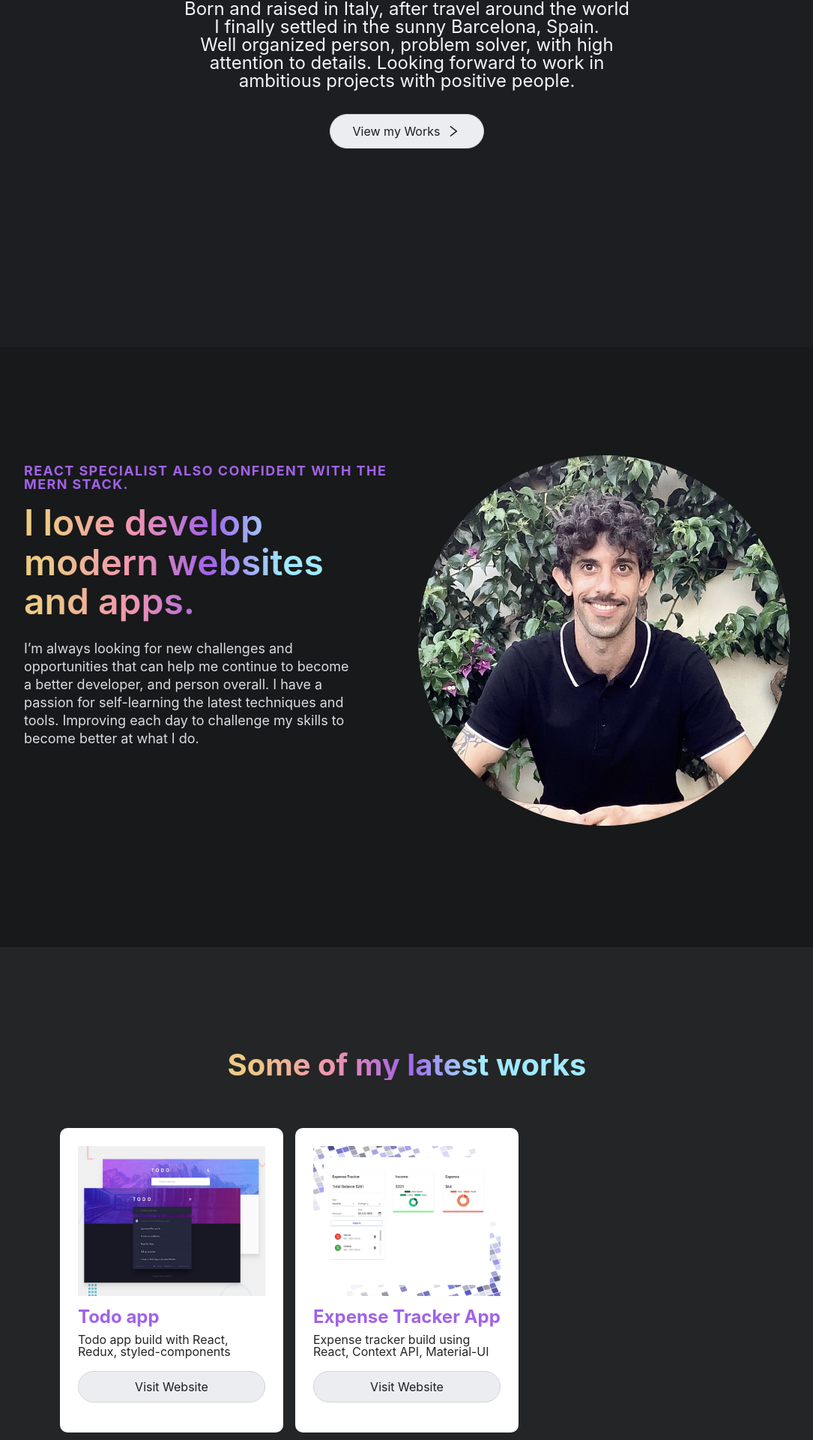
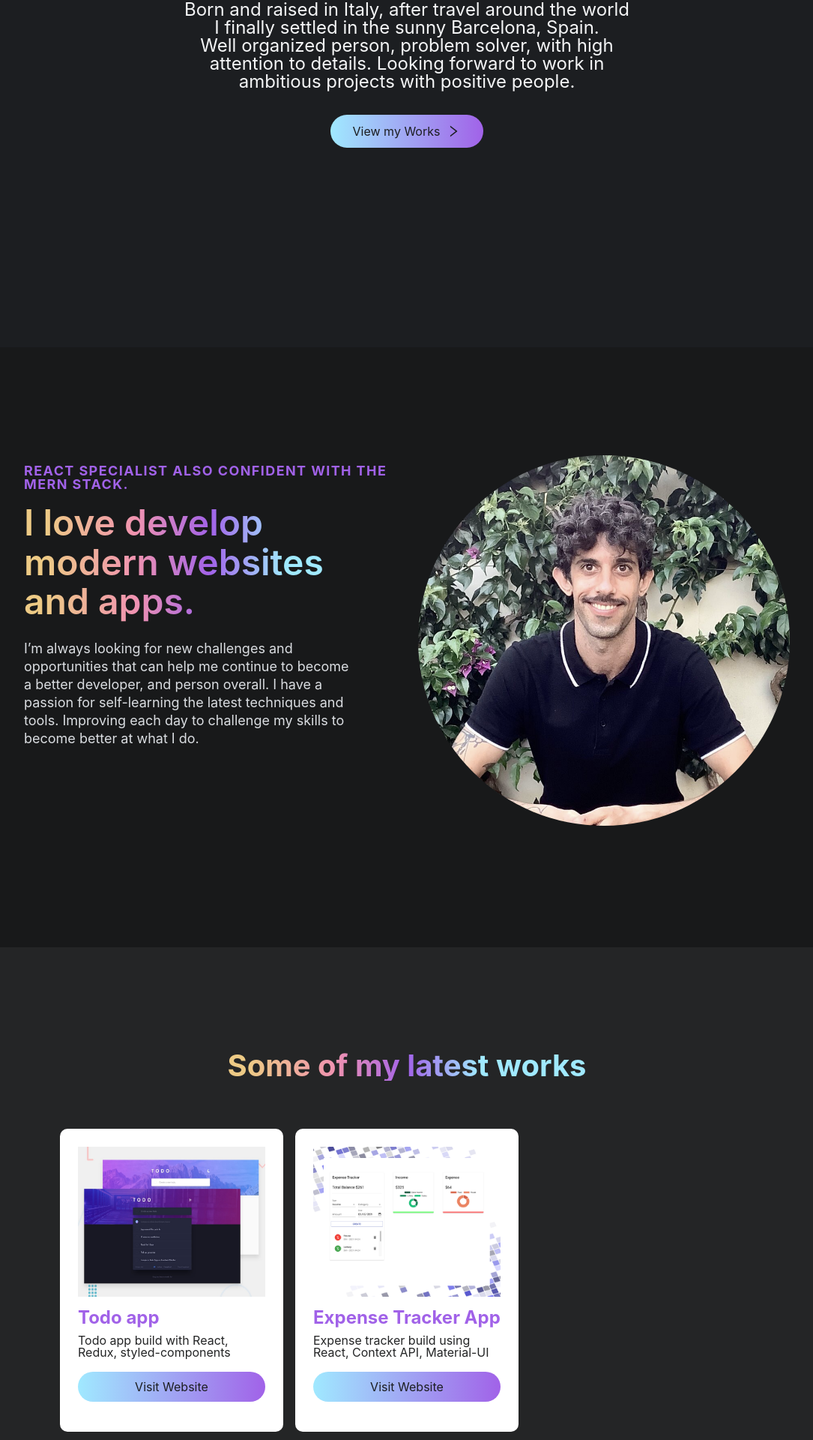
Before and after one commit to fbrzrvn/fabrizioervini.com, a React (Create React App) app: page / in a window 1280 px wide. Shown: the part 337-2257 px from the top of the page at 75% size, without its empty margins (97-1182 px from the left). Built offline with nearby package versions, Linux system fonts and the light colour scheme.

Commit message:
feat: update colors and btns

```diff
--- a/src/components/BtnLinkRouter/BtnLinkRouter.js
+++ b/src/components/BtnLinkRouter/BtnLinkRouter.js
@@ -1,10 +1,10 @@
 import { Link as LinkRouter } from 'react-router-dom';
 import styled from 'styled-components';
+import { COLOR } from '../../styles/colors';
 
 const BtnLinkRouter = styled(LinkRouter)`
-  color: #1c1e21;
-  background: #ebedf0;
-  border: 1px solid #d4d5d8;
+  color: ${COLOR.btnPrimaryColor};
+  background-image: ${COLOR.btnPrimary};
   border-radius: 50px;
   font-size: 16px;
   white-space: nowrap;
@@ -17,8 +17,8 @@ const BtnLinkRouter = styled(LinkRouter)`
   cursor: pointer;
   transition: all 200ms ease-in-out;
   &:hover {
+    background-image: ${COLOR.btnPrimaryHover};
     transition: all 200ms ease-in-out;
-    background: #e3e6e8;
   }
 `;
 
--- a/src/components/Form/styles.js
+++ b/src/components/Form/styles.js
@@ -107,18 +107,19 @@ export const FormTextarea = styled.textarea`
 
 export const FormBtn = styled.button`
   border-radius: 50px;
-  border: 1px solid #d4d5d8;
-  background: #ebedf0;
-  color: #1c1e21;
+  background: ${COLOR.btnSecondary};
+  color: ${COLOR.btnSecondaryColor};
+  text-shadow: 0 -1px 0 rgba(0, 0, 0, 0.25);
   padding: 12px 30px;
   white-space: nowrap;
   font-size: 20px;
+  border: none;
   outline: none;
   cursor: pointer;
   transition: all 300ms ease-in-out;
   &:hover {
+    background: ${COLOR.btnSecondaryHover};
     transition: all 300ms ease-in-out;
-    background: #e3e6e8;
   }
 `;
 export const ErrorMsg = styled.p`
--- a/src/components/Hero/styles.js
+++ b/src/components/Hero/styles.js
@@ -89,9 +89,8 @@ export const HeroBtn = styled.div`
 
 export const Button = styled(LinkScroll)`
   border-radius: 50px;
-  border: 1px solid #d4d5d8;
-  background: #ebedf0;
-  color: #1c1e21;
+  background: ${COLOR.btnPrimary};
+  color: ${COLOR.btnPrimaryColor};
   padding: 12px 30px;
   white-space: nowrap;
   font-size: 1rem;
@@ -102,8 +101,8 @@ export const Button = styled(LinkScroll)`
   cursor: pointer;
   transition: all 300ms ease-in-out;
   &:hover {
+    background: ${COLOR.btnPrimaryHover};
     transition: all 300ms ease-in-out;
-    background: #e3e6e8;
   }
 `;
 
--- a/src/components/Work/styles.js
+++ b/src/components/Work/styles.js
@@ -92,9 +92,8 @@ export const BtnWrap = styled.div`
 `;
 
 export const BtnLink = styled.a`
-  color: #1c1e21;
-  background: #ebedf0;
-  border: 1px solid #d4d5d8;
+  color: ${COLOR.btnPrimaryColor};
+  background: ${COLOR.btnPrimary};
   border-radius: 50px;
   font-size: 16px;
   white-space: nowrap;
@@ -108,7 +107,7 @@ export const BtnLink = styled.a`
   cursor: pointer;
   transition: all 200ms ease-in-out;
   &:hover {
+    background: ${COLOR.btnPrimaryHover};
     transition: all 200ms ease-in-out;
-    background: #e3e6e8;
   }
 `;
--- a/src/styles/colors.js
+++ b/src/styles/colors.js
@@ -1,28 +1,18 @@
 export const COLOR = {
-  // Light Theme
-  lightBackground: '#F5F6F7',
-  lightNavbar: '#FFFFFF',
-  lightNavbarLink: '#764ABC',
-  lightPrimary: '#7431CA',
-  lightText: '#1C1E21',
-  lightTextSecondary: '#606770',
-  lightFooter: '#F8F9FA',
-  // Dark Theme
-  darkBackground: '#18191A',
-  darkNavbar: '#242526',
-  darkNavbarLink: '#BA8FFF',
-  darkPrimary: '#a162e8',
-  darkText: '#F5F6F7',
-  darkTextSecondary: '#DADDE1',
-  darkFooter: '#1C1E21',
-  // Primary
-  primaryDarkest: '#730C9A',
-  primaryDarker: '#6D1CAC',
-  primaryDark: '#7431CA',
-  primary: '#BA8FFF',
-  primaryLight: '#B97CFD',
-  primaryLighter: '#CC8FFC',
-  primaryLightest: '#FCF2FF',
+  linearGradient: `linear-gradient(
+    271deg,
+    #a0e9ff 30%,
+    #a162e8 50%,
+    #f093b0 70%,
+    #edca85 94%
+  )`,
+
+  btnPrimaryColor: '#1c1e21',
+  btnSecondaryColor: '#F5F6F7',
+  btnPrimary: 'linear-gradient(271deg, #a162e8, #a0e9ff)',
+  btnPrimaryHover: 'linear-gradient(271deg, #aa71ea, #a9ebff)',
+  btnSecondary: 'linear-gradient(271deg, #f093b0, #edca85)',
+  btnSecondaryHover: 'linear-gradient(271deg, #f19db7, #eecf91)',
 
   success100: '#c8e6c9',
   success500: '#4caf50',
@@ -33,11 +23,20 @@ export const COLOR = {
   danger700: '#d32f2f',
   danger900: '#b71c1c',
 
-  linearGradient: `linear-gradient(
-    271deg,
-    #a0e9ff 30%,
-    #a162e8 50%,
-    #f093b0 70%,
-    #edca85 94%
-  )`,
+  // Dark Theme
+  darkBackground: '#18191A',
+  darkNavbar: '#242526',
+  darkNavbarLink: '#BA8FFF',
+  darkPrimary: '#a162e8',
+  darkText: '#F5F6F7',
+  darkTextSecondary: '#DADDE1',
+  darkFooter: '#1C1E21',
+  // Light Theme
+  lightBackground: '#F5F6F7',
+  lightNavbar: '#FFFFFF',
+  lightNavbarLink: '#764ABC',
+  lightPrimary: '#7431CA',
+  lightText: '#1C1E21',
+  lightTextSecondary: '#606770',
+  lightFooter: '#F8F9FA',
 };
```
